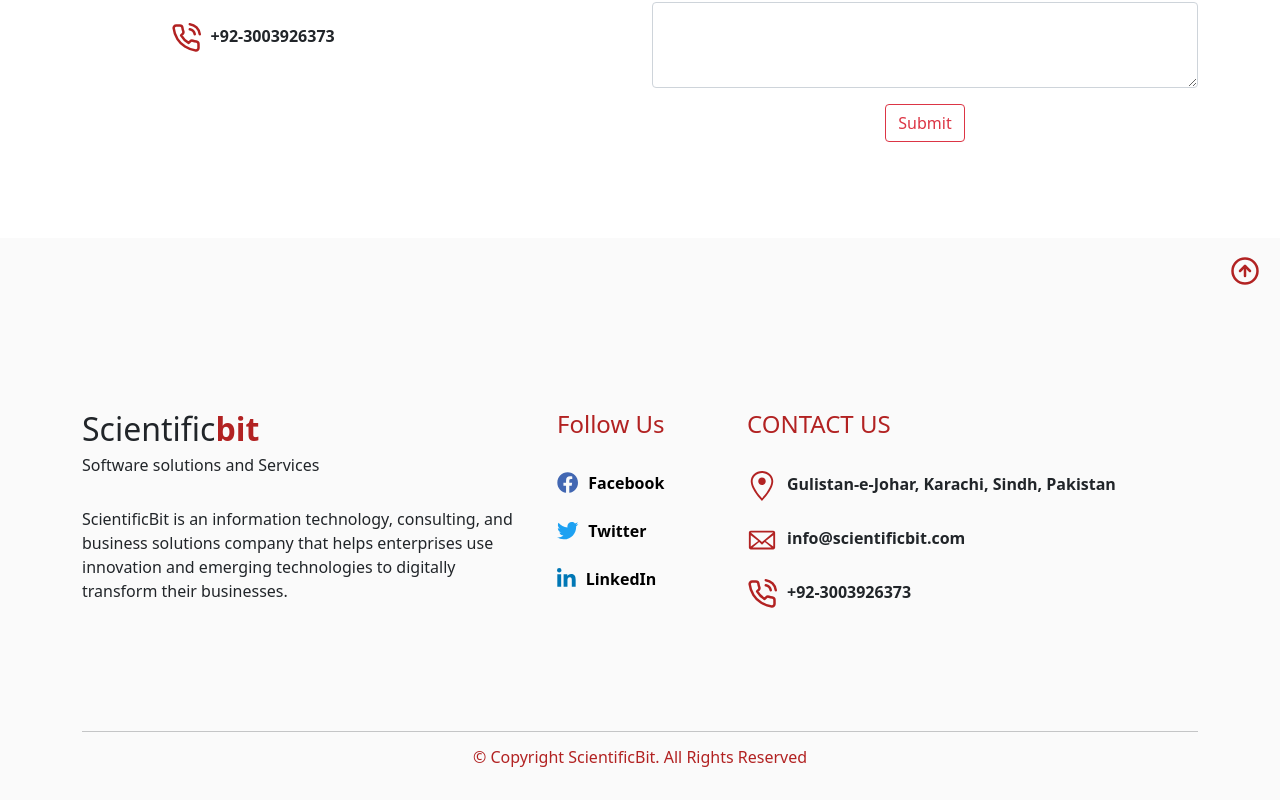
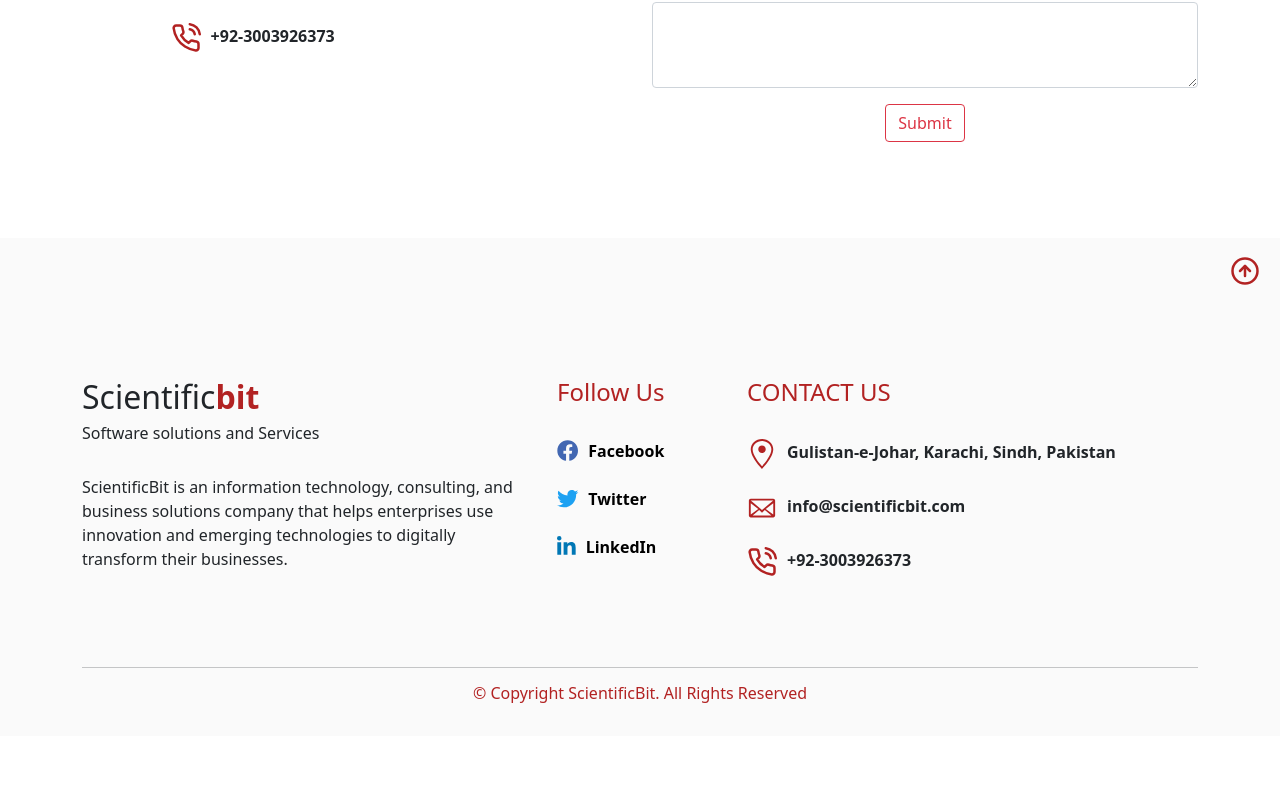
Before and after one commit to hmtalha786/Internship-Project, a React (Create React App) app: page /contact in a window 1280 px wide. Shown: the part 499-1299 px from the top of the page. After the commit the page ends 1235 px from the top, so only its background shows below. Built offline with nearby package versions, Linux system fonts and the light colour scheme.

Commit message:
Update Footer.js

```diff
--- a/src/components/Footer.js
+++ b/src/components/Footer.js
@@ -17,7 +17,7 @@
         <br />
         <Container>
           <Row className="justify-content-md-center">
-            <Col xs={12} md={5} className="my-5">
+            <Col xs={12} md={5} className="my-3">
               <h2 className="">
                 Scientific<strong className="red">bit</strong>
               </h2>
@@ -31,7 +31,7 @@
               </p>
             </Col>
 
-            <Col xs={12} md={2} className="my-5">
+            <Col xs={12} md={2} className="my-3">
               <h4 className="text">Follow Us</h4>
               <br />
               <a
@@ -77,7 +77,7 @@
               <br />
             </Col>
 
-            <Col xs={12} md={5} className="my-5">
+            <Col xs={12} md={5} className="my-3">
               <h4 className="text">CONTACT US</h4>
               <br />
 
```
